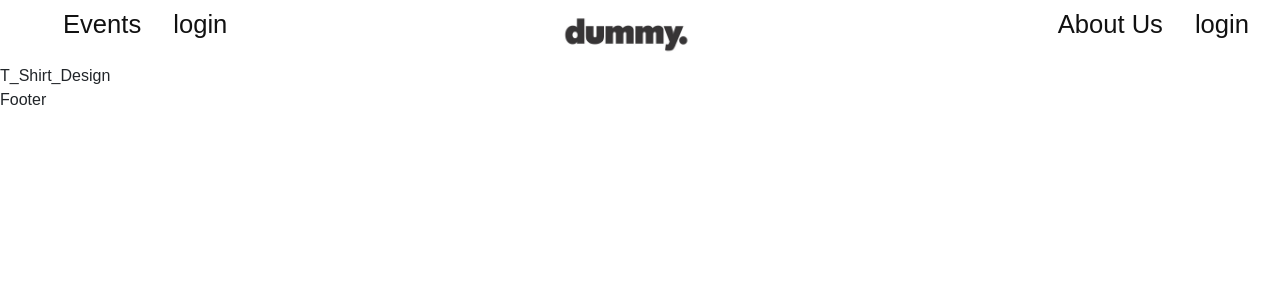
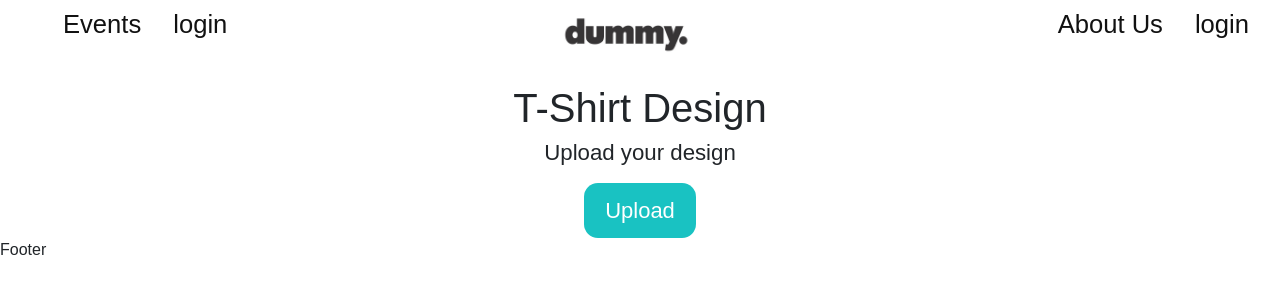
Before and after one commit to NutNick31/Tmes-Frontend, a React (Create React App) app: page /Events/T_Shirt_Design in a window 1280 px wide. Shown: the top 300 px of the page. Built offline with nearby package versions, Linux system fonts and the light colour scheme; a web font is replaced by a local one.

Commit message:
Online events updated

```diff
--- a/src/Pages/Events/Online_Events/Mine_Shot.jsx
+++ b/src/Pages/Events/Online_Events/Mine_Shot.jsx
@@ -1,7 +1,14 @@
 import React from "react";
 
 const Mine_Shot = () => {
-  return <div>Mine_Shot</div>;
+  return <div className="quiz_container">
+    <h1>Mineshot</h1>
+    <p>Upload your photos</p>
+    <a href="https://docs.google.com/forms/d/e/1FAIpQLSfZcfxU8dlkV1PECCCvhFCEGLZ8BKWuT5Y0SpWxURsvSp_UxQ/viewform?usp=sf_link" target="_blank">
+      <button class="btn">Upload</button>
+    </a>
+
+  </div>;
 };
 
 export default Mine_Shot;
--- /dev/null
+++ b/src/Pages/Events/Online_Events/Quiz.scss
@@ -0,0 +1,34 @@
+.quiz_container{
+    text-align: center;
+    margin-top: 20px;
+}
+
+.timer{
+    margin:0;
+  }
+
+.timer .main{
+color:red;
+display: inline-block;
+}
+
+.timer .text{
+  display: inline-block;
+}
+
+.btn {
+    -webkit-border-radius: 14;
+    -moz-border-radius: 14;
+    border-radius: 14px;
+    font-family: Arial;
+    color: #ffffff;
+    font-size: 22px;
+    background: #19c2c2;
+    padding: 10px 20px 10px 20px;
+    text-decoration: none;
+  }
+
+  .btn:hover {
+    background: #2eb3b3;
+    text-decoration: none;
+  }
--- a/src/Pages/Events/Online_Events/Quiz_Spiel.jsx
+++ b/src/Pages/Events/Online_Events/Quiz_Spiel.jsx
@@ -1,7 +1,49 @@
 import React from "react";
+import "./Quiz.scss"
 
 const Quiz_spiel = () => {
-  return <div>Quiz_spiel</div>;
+
+  // Set the date we're counting down to
+  var countDownDate = new Date("Oct 13, 2022 23:59:25").getTime();
+
+  // Update the count down every 1 second
+  var x = setInterval(function () {
+
+    // Get today's date and time
+    var now = new Date().getTime();
+
+    // Find the distance between now and the count down date
+    var distance = countDownDate - now;
+
+    // Time calculations for days, hours, minutes and seconds
+    var days = Math.floor(distance / (1000 * 60 * 60 * 24));
+    var hours = Math.floor((distance % (1000 * 60 * 60 * 24)) / (1000 * 60 * 60));
+    var minutes = Math.floor((distance % (1000 * 60 * 60)) / (1000 * 60));
+    var seconds = Math.floor((distance % (1000 * 60)) / 1000);
+
+    // Output the result in an element with id="demo"
+    document.getElementById("demo").innerHTML =
+      + minutes + "m " + seconds + "s ";
+
+    // If the count down is over, write some text
+    if (distance < 0) {
+      clearInterval(x);
+      document.getElementById("demo").innerHTML = "EXPIRED";
+    }
+  }, 1000);
+
+
+  return <div className="quiz_container">
+    <h1>Quiz Spiel</h1>
+    <p>Attempt the quiz within the given time</p>
+    <div className="timer">
+      <p className="timer text">Time Left :</p>
+      <p id="demo" className="timer main"></p>
+    </div>
+
+    <iframe src="https://docs.google.com/forms/d/e/1FAIpQLSeCikVIkNuzlsgtjHM6iR1Ry27cBNtNXJ_s8cu6RDeKC1SmiA/viewform?embedded=true" width={640} height={1200} frameborder={0} marginheight={0} marginwidth={0} title="quiz"></iframe>
+  </div>
+
 };
 
 export default Quiz_spiel;
--- a/src/Pages/Events/Online_Events/T_Shirt_Design.jsx
+++ b/src/Pages/Events/Online_Events/T_Shirt_Design.jsx
@@ -1,7 +1,15 @@
 import React from "react";
+import "./Quiz.scss"
 
 const T_Shirt_Design = () => {
-  return <div>T_Shirt_Design</div>;
+  return <div className="quiz_container">
+    <h1>T-Shirt Design</h1>
+    <p>Upload your design</p>
+    <a href="https://docs.google.com/forms/d/e/1FAIpQLSfZcfxU8dlkV1PECCCvhFCEGLZ8BKWuT5Y0SpWxURsvSp_UxQ/viewform?usp=sf_link" target="_blank">
+      <button class="btn">Upload</button>
+    </a>
+
+  </div>
 };
 
 export default T_Shirt_Design;
```
